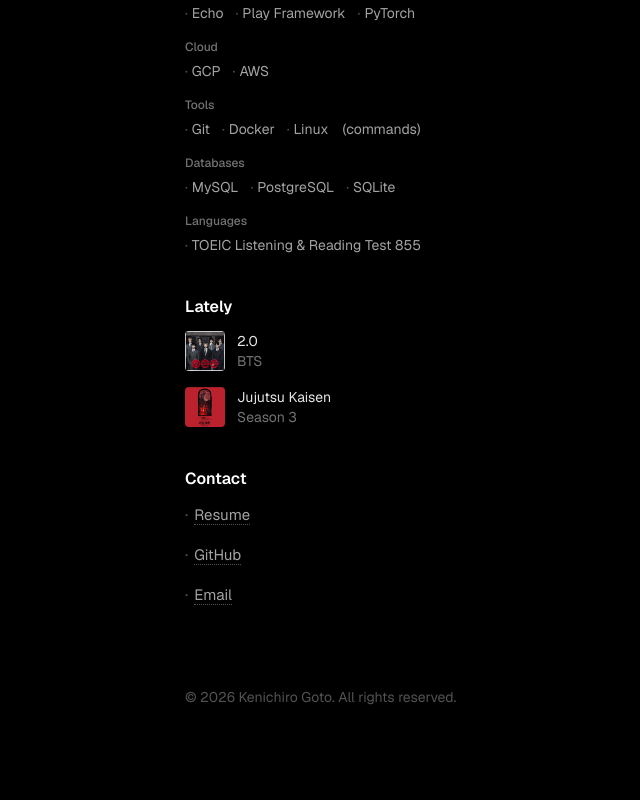
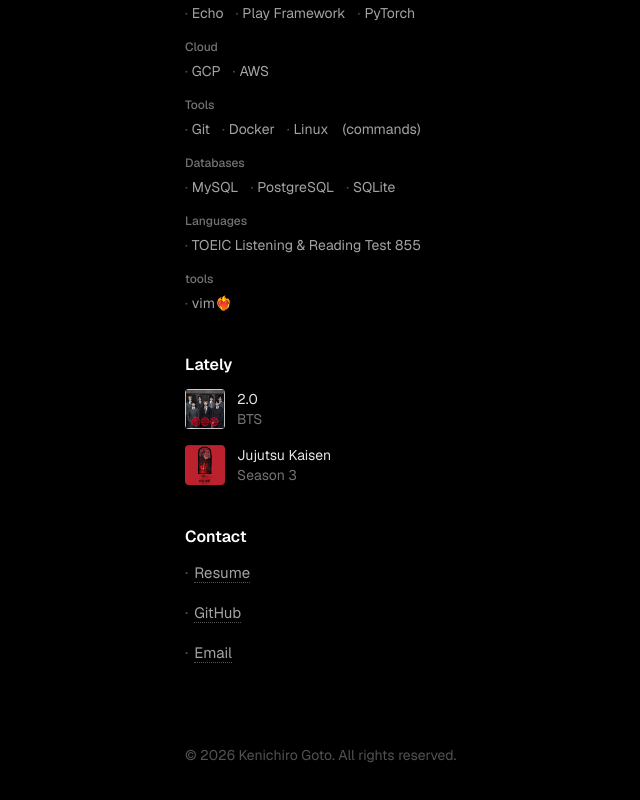
Before and after one commit to frinfo702/portfolio, a Next.js app: page / in a window 1280 px wide. Shown: the part 1086-1886 px from the top of the page, without its empty margins (199-839 px from the left). Built offline with nearby package versions, Linux system fonts and the light colour scheme.

Commit message:
Add vim as tools

```diff
--- a/app/page.tsx
+++ b/app/page.tsx
@@ -99,6 +99,9 @@ export default function Home() {
           </SkillGroup>
           <SkillGroup label="Languages">
             <SkillItem>TOEIC Listening &amp; Reading Test 855</SkillItem>
+          </SkillGroup>
+          <SkillGroup label="tools">
+            <SkillItem>vim❤️‍🔥</SkillItem>
           </SkillGroup>
         </Section>
 
```
